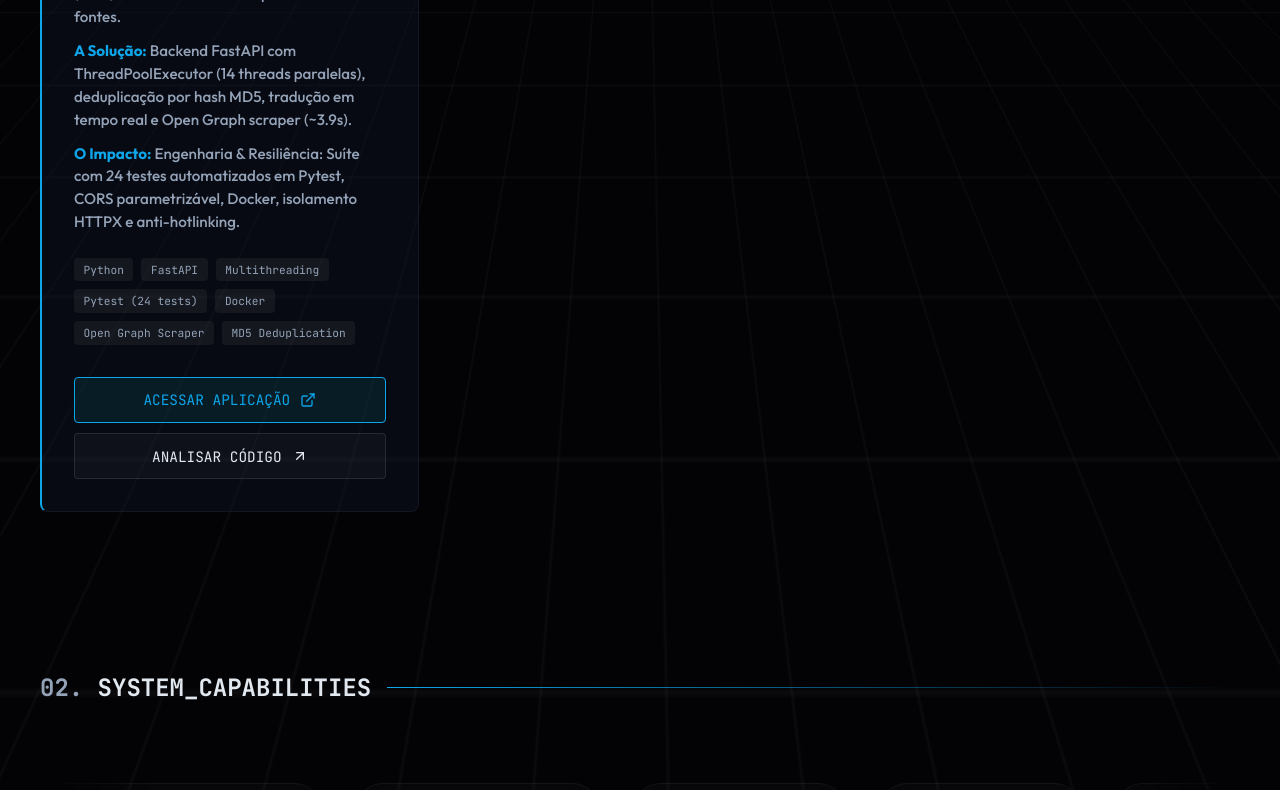
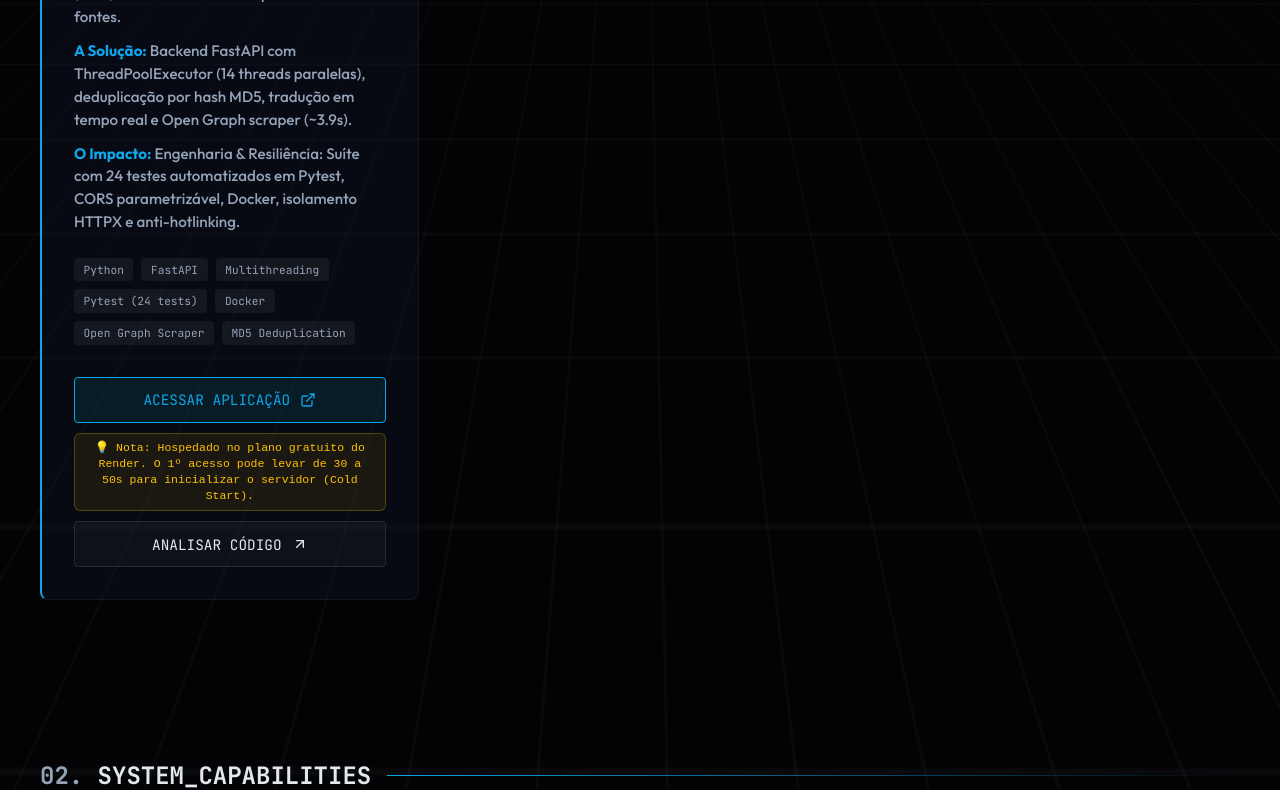
Before and after one commit to cassianoomotta/cassianoomotta.github.io, a React (Vite) app: page / in a window 1280 px wide. Shown: the part 2177-2967 px from the top of the page. Built offline with nearby package versions, Linux system fonts and the light colour scheme.

Commit message:
feat: adiciona aviso de Cold Start do Render no card do Radar Global

```diff
--- a/src/Projetos.jsx
+++ b/src/Projetos.jsx
@@ -73,7 +73,8 @@ const projectsData = [
     },
     tech: ['Python', 'FastAPI', 'Multithreading', 'Pytest (24 tests)', 'Docker', 'Open Graph Scraper', 'MD5 Deduplication'],
     link: 'https://github.com/cassianoomotta/app-noticias',
-    demoUrl: 'https://app-noticias.onrender.com/'
+    demoUrl: 'https://app-noticias.onrender.com/',
+    demoNotice: '💡 Nota: Hospedado no plano gratuito do Render. O 1º acesso pode levar de 30 a 50s para inicializar o servidor (Cold Start).'
   }
 ];
 
@@ -389,6 +390,23 @@ export default function Projetos() {
                     ACESSAR APLICAÇÃO <ExternalLink size={16} />
                   </a>
                 )}
+                {proj.demoNotice && (
+                  <div
+                    style={{
+                      fontSize: '0.72rem',
+                      color: '#ffc107',
+                      background: 'rgba(255, 193, 7, 0.08)',
+                      border: '1px solid rgba(255, 193, 7, 0.25)',
+                      borderRadius: '6px',
+                      padding: '6px 10px',
+                      lineHeight: 1.4,
+                      textAlign: 'center',
+                      fontFamily: 'monospace'
+                    }}
+                  >
+                    {proj.demoNotice}
+                  </div>
+                )}
                 <a href={proj.link} target="_blank" rel="noreferrer" className="btn-ai" style={{ width: '100%', justifyContent: 'center' }}>
                   ANALISAR CÓDIGO <ArrowUpRight size={16} />
                 </a>
```
